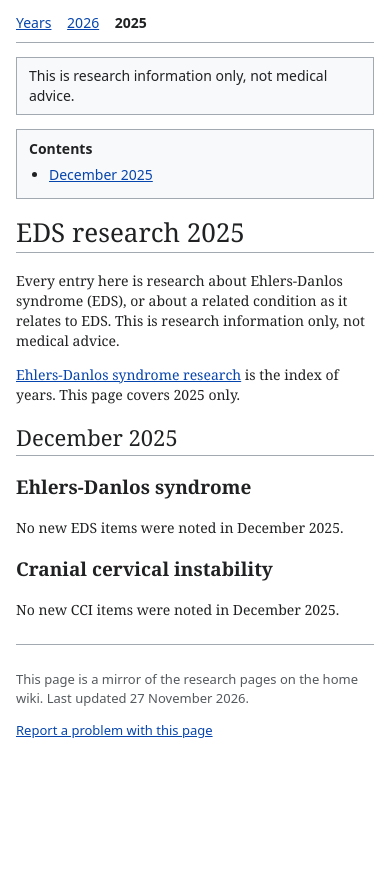
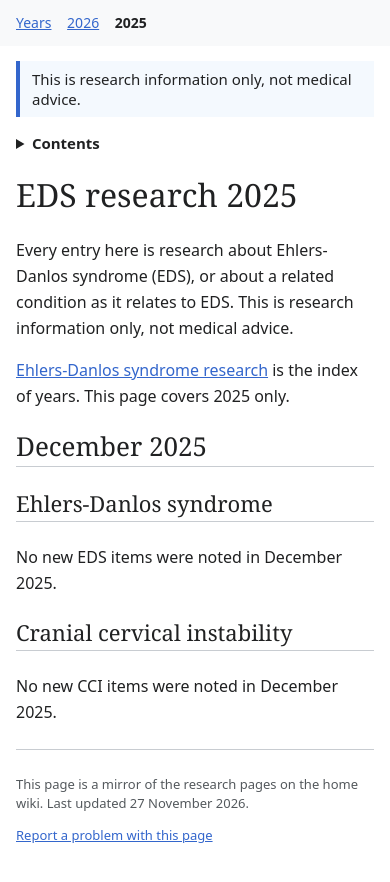
Before and after one commit to eds-cci-notes/eds-cci-research, a plain HTML site: page 2025.html in a window 390 px wide. Before the commit the page ends 844 px from the top, so only its background shows below. Drawn offline with Linux system fonts and the light colour scheme.

Commit message:
Restyle static site to match the phone wiki

```diff
--- a/2025.html
+++ b/2025.html
@@ -5,26 +5,29 @@
 <meta name="viewport" content="width=device-width, initial-scale=1">
 <title>EDS research 2025</title>
 <style>
-body{font-family:Georgia,serif;font-size:14px;line-height:20px;color:#202122;background:#fff;margin:0 auto;padding:0 16px 32px;max-width:720px}
-header.site{border-bottom:1px solid #a2a9b1;padding:12px 0 8px;margin-bottom:8px}
+body{font-family:system-ui,sans-serif;font-size:16px;line-height:26px;color:#202122;background:#fff;margin:0 auto;padding:0 16px 32px;max-width:720px}
+header.site{background:#f8f9fa;margin:0 -16px 8px;padding:12px 16px}
 header.site nav{font-family:system-ui,sans-serif;font-size:14px;line-height:22px}
 header.site nav a{margin-right:12px}
 header.site nav a[aria-current="page"]{font-weight:bold;text-decoration:none;color:#202122}
-a{color:#0645ad}
-a:visited{color:#0b0080}
-h1{font-size:26px;line-height:32px;font-weight:normal;border-bottom:1px solid #a2a9b1;padding-bottom:4px}
-h2{font-size:22px;line-height:28px;font-weight:normal;border-bottom:1px solid #a2a9b1;padding-bottom:4px}
-h3{font-size:19px;line-height:24px;font-weight:bold}
+a{color:#3366cc}
+a:visited{color:#795cb2}
+h1{font-family:Georgia,serif;font-size:32px;line-height:40px;font-weight:normal}
+h2{font-family:Georgia,serif;font-size:26px;line-height:32px;font-weight:normal;border-bottom:1px solid #c8ccd1;padding-bottom:4px}
+h2.references-heading{font-size:22px;line-height:28px;border-bottom:none;border-top:1px solid #c8ccd1;padding-top:12px;margin-top:24px}
+h3{font-family:Georgia,serif;font-size:22px;line-height:28px;font-weight:normal;border-bottom:1px solid #c8ccd1;padding-bottom:4px}
 h4{font-size:17px;line-height:22px;font-weight:bold}
-p.notice{font-family:system-ui,sans-serif;font-size:14px;line-height:20px;background:#f8f9fa;border:1px solid #a2a9b1;padding:8px 12px}
+p.notice{font-family:system-ui,sans-serif;font-size:15px;line-height:20px;background:#f4f9fe;border-left:4px solid #3366cc;padding:8px 12px}
 ul{padding-left:24px}
 li{margin-bottom:8px;overflow-wrap:break-word}
 p{overflow-wrap:break-word}
-nav.contents{font-family:system-ui,sans-serif;font-size:14px;line-height:22px;background:#f8f9fa;border:1px solid #a2a9b1;padding:8px 12px;margin:12px 0}
-nav.contents ul{margin:4px 0;padding-left:20px}
-nav.contents li{margin-bottom:2px}
-footer.site{font-family:system-ui,sans-serif;font-size:13px;line-height:19px;border-top:1px solid #a2a9b1;margin-top:24px;padding-top:12px;color:#54595d}
-ol.references{font-size:13px;line-height:19px}
+details.contents{font-family:system-ui,sans-serif;margin:12px 0}
+details.contents summary{font-size:15px;line-height:22px;font-weight:bold;cursor:pointer}
+details.contents ul{margin:4px 0;padding-left:20px}
+details.contents li{margin-bottom:2px}
+details.contents li a{font-family:Georgia,serif;font-size:18px;line-height:24px}
+footer.site{font-family:system-ui,sans-serif;font-size:13px;line-height:19px;border-top:1px solid #c8ccd1;margin-top:24px;padding-top:12px;color:#54595d}
+ol.references{font-size:14px;line-height:20px}
 ol.references li{overflow-wrap:break-word}
 .bug-overlay{position:fixed;inset:0;background:rgba(0,0,0,.5);display:none;align-items:flex-start;justify-content:center;padding:24px 12px;z-index:10}
 .bug-overlay:target{display:flex}
@@ -43,12 +46,12 @@ ol.references li{overflow-wrap:break-word}
 <a href="2025.html" aria-current="page">2025</a>
 </nav></header>
 <p class="notice">This is research information only, not medical advice.</p>
-<nav class="contents" aria-label="Contents">
-<strong>Contents</strong>
+<details class="contents">
+<summary>Contents</summary>
 <ul>
 <li><a href="#december-2025">December 2025</a></li>
 </ul>
-</nav>
+</details>
 <h1>EDS research 2025</h1>
 <p>Every entry here is research about Ehlers-Danlos syndrome (EDS), or about a related condition as it relates to EDS. This is research information only, not medical advice.</p>
 <p><a href="years.html">Ehlers-Danlos syndrome research</a> is the index of years. This page covers 2025 only.</p>
```
